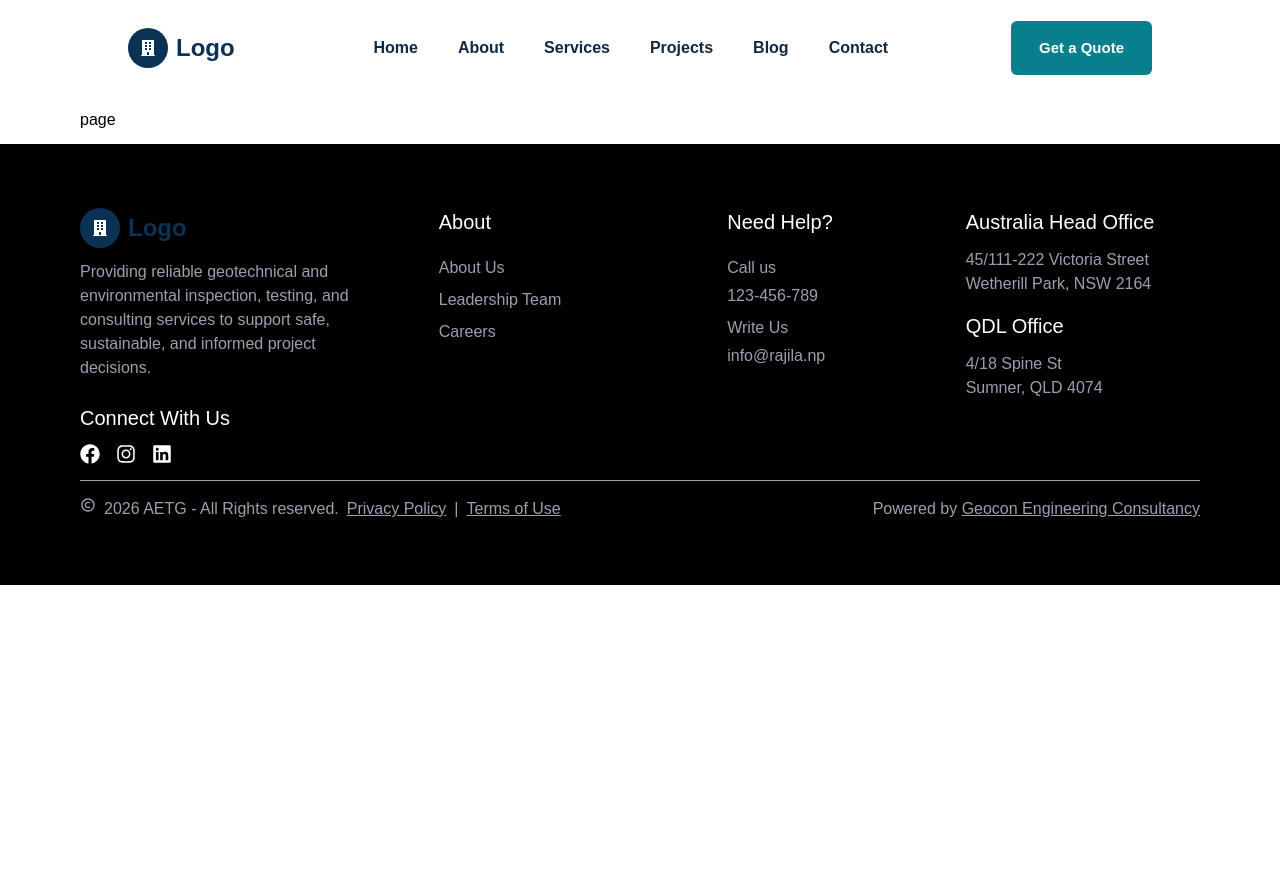
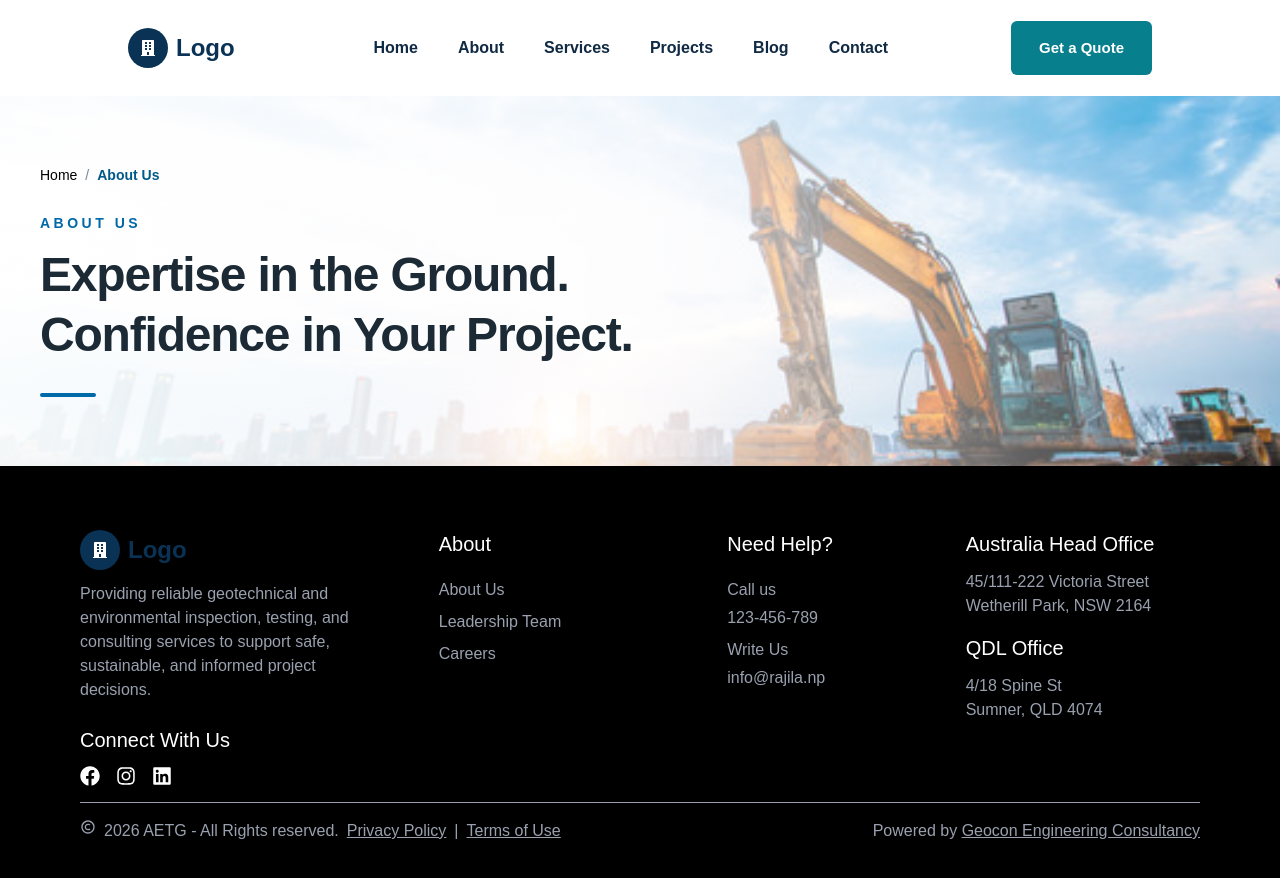
Before and after one commit to rajila598/geotech, a Next.js app: page /about in a window 1280 px wide. Shown: the top 878 px of the page. Before the commit the page ends 800 px from the top, so only its background shows below. Built offline with nearby package versions, Linux system fonts and the light colour scheme.

Commit message:
breadcrumbs

```diff
--- a/app/about/page.tsx
+++ b/app/about/page.tsx
@@ -1,9 +1,22 @@
+import BreadCrumb from "@/components/Helper/BreadCrumb";
 import React from "react";
 
 const page = () => {
   return (
     <>
-      <div className="container">page</div>
+      <div>
+        <BreadCrumb
+          title="About us"
+          subtitle="Expertise in the Ground. Confidence in Your Project."
+          breadcrumbs={[
+            {
+              label: "Home",
+              href: "/",
+            },
+            { label: "About Us" },
+          ]}
+        />
+      </div>
     </>
   );
 };
--- a/app/contact/page.tsx
+++ b/app/contact/page.tsx
@@ -5,10 +5,12 @@ const page = () => {
   return (
     <>
       <div className="">
-        <BreadCrumb title="Contact Us" />
-        <div>
-
-        </div>
+        <BreadCrumb
+          title="Contact Us"
+          subtitle="contact us"
+          breadcrumbs={[{ label: "Home", href: "/" }, { label: "Contact Us" }]}
+        />
+        <div></div>
       </div>
     </>
   );
--- a/components/Helper/BreadCrumb.tsx
+++ b/components/Helper/BreadCrumb.tsx
@@ -1,23 +1,75 @@
+import Link from "next/link";
 import React from "react";
 
 interface BreadCrumbLink {
-  _id: string;
-  title: string;
-  url: string;
+  label: string;
+  href?: string;
 }
 
 interface BreadCrumbProps {
   title: string;
-//   links: BreadCrumbLink[];
+  subtitle: string;
+  breadcrumbs?: BreadCrumbLink[];
+  backgroundImage?: string;
+  //   links: BreadCrumbLink[];
 }
-const BreadCrumb = ({ title }: BreadCrumbProps) => {
+const BreadCrumb = ({
+  title,
+  subtitle,
+  breadcrumbs = [],
+  backgroundImage = "/carousel/construct2.jpg",
+}: BreadCrumbProps) => {
   return (
     <>
-      <div className="flex-center h-72 w-full bg-[url('/carousel/construct.jpg')] bg-cover bg-center bg-no-repeat bg-fixed">
-        <div className="container flex-center flex-col gap-2">
-          <p className="text-primary text-4xl font-bold">{title}</p>
+      <section
+        className="relative flex min-h-85 bg-cover items-center bg-center md:min-h-[370px] overflow-hidden "
+        style={{ backgroundImage: `url('${backgroundImage}')` }}
+      >
+        <div className="absolute inset-0 bg-gradient-to-r from-white/95 via-white/80 to-white/10" />
+        <div className="relative z-10 mx-auto w-full max-w-7xl px-6 py-16 lg:px-10">
+          <nav
+            aria-label="Breadcrumb"
+            className="mb-7 flex flex-wrap items-center gap-2 text-sm"
+          >
+            {breadcrumbs.map((item, index) => (
+              <span
+                key={`${item.label}-${index}`}
+                className="flex items-center gap-2"
+              >
+                {index > 0 && <span className="text-slate-500">/</span>}
+                {item.href && index !== breadcrumbs.length - 1 ? (
+                  <Link
+                    href={item.href}
+                    className="text-slale-600 transition hover:text-sky-700"
+                  >
+                    {item.label}
+                  </Link>
+                ) : (
+                  <span
+                    aria-current={
+                      index === breadcrumbs.length - 1 ? "page" : undefined
+                    }
+                    className={
+                      index === breadcrumbs.length - 1
+                        ? "font-semibold text-sky-800"
+                        : "text-slate-600"
+                    }
+                  >
+                    {item.label}
+                  </span>
+                )}
+              </span>
+            ))}
+          </nav>
+          <p className="mb-3 text-sm font-bold uppercase tracking-[0.25em] text-sky-700">
+            {title}
+          </p>
+          <h1 className="max-w-3xl text-4xl font-bold leading-tight tracking-tight text-slate-900 md:text-5xl">
+            {subtitle}
+          </h1>
+          <div className="mt-7 h-1 w-14 rounded-full bg-sky-700" />
         </div>
-      </div>
+      </section>
     </>
   );
 };
```
